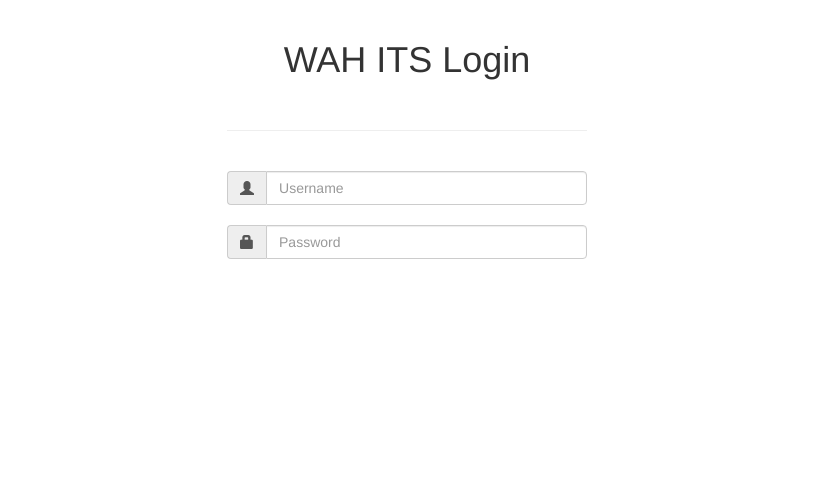
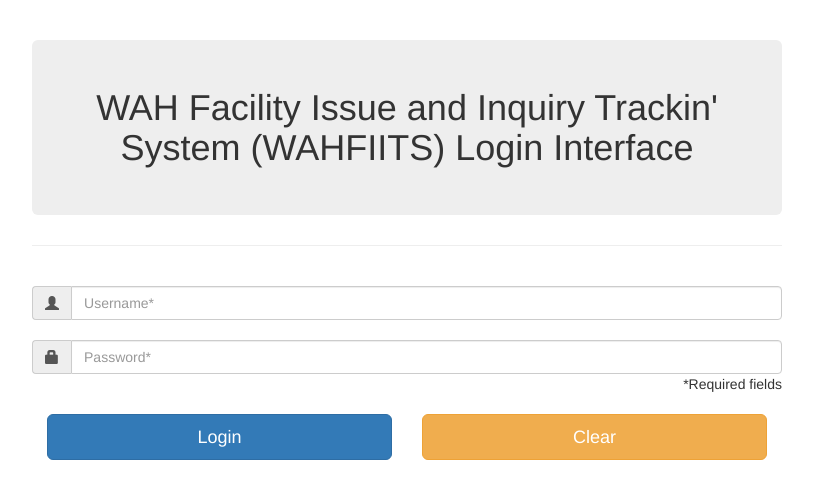
Before and after one commit to exs-xgg/wah_its, a PHP site: page /login.php in a window 1280 px wide. Shown: the top 499 px of the page, without its empty margins (233-1046 px from the left). Run offline with PHP 8.4, Linux system fonts and the light colour scheme; some libraries are stand-ins or nearby versions.

Commit message:
template update

```diff
--- a/login.php
+++ b/login.php
@@ -1,6 +1,6 @@
 <?php
 if (isset($_SESSION['user'])) {
-	header("location: home.php");
+	header("location: index.php");
 }else{
 	include 'pages/header.html';
 ?>
@@ -9,31 +9,98 @@ if (isset($_SESSION['user'])) {
 <body class="body">
 <div class="container">
 	<div class="row">
-		<div class="col-lg-4">&nbsp;</div>
-		<div class="col-lg-4">
+		<div class="col-lg-2 col-md-2 col-xs-1">&nbsp;</div>
+		<div class="col-lg-8 col-md-8 col-xs-10">
 			<br>
-			<h1 align="center">WAH ITS Login</h1>
-			<br>
+			<h1 align="center" class="jumbotron">WAH Facility Issue and Inquiry Trackin' System (WAHFIITS) Login Interface</h1>
 			<hr>
 			<br>
+
 			<form class="form form-action">
-				<label class="sr-only">Username</label>
+				<label class="sr-only">Username*</label>
 				  <div class="input-group">
 				    <div class="input-group-addon"><i class="glyphicon glyphicon-user"></i></div>
-				    <input type="text" class="form-control" placeholder="Username" name="usn" required>
+				    <input type="text" class="form-control" placeholder="Username*" id="usn" required>
 				  </div>
 				  <br>
-				<label class="sr-only">Password</label>
+				<label class="sr-only">Password*</label>
 				  <div class="input-group">
 				    <div class="input-group-addon"><i class="glyphicon glyphicon-lock"></i></div>
-				    <input type="password" class="form-control" placeholder="Password" class="pw" required>
+				    <input type="password" class="form-control" placeholder="Password*" id="pw" required>
 				  </div>
+				  <span class="pull-right">*Required fields</span>
+				  <br><br>
+
+
 			</form>
+			<div class="col-lg-6 col-md-6 col-xs-6">
+	  			<button class="btn btn-primary btn-lg" style="width: 100%" onclick="login()" id="loginbtn">Login</button>
+	  		</div>
+	  		<div class="col-lg-6 col-md-6 col-xs-6">
+	  			<button class="btn btn-warning btn-lg" style="width: 100%" onclick="clear()" id="clearbtn">Clear</button>
+	  		</div>
 		</div>
+		<div class="col-lg-2 col-md-2 col-xs-1">&nbsp;</div>
 	</div>
 
-</div>
+	<!-- <div class="modal fade" id="myModal" role="dialog">
+	    <div class="modal-dialog">
 
+	      <div class="modal-content">
+	        <div class="modal-header">
+	          <button type="button" class="close" data-dismiss="modal">&times;</button>
+	          <h4 class="modal-title">WAH ITS</h4>
+	        </div>
+	        <div class="modal-body">
+	          <h3 align="center">Loading, Please wait..</h3>
+	          <br>
+	          <div class="progress">
+				  <div class="progress-bar" role="progressbar" aria-valuenow="70"
+				  aria-valuemin="0" aria-valuemax="100" style="width:70%">
+				    <span class="sr-only">70% Complete</span>
+				  </div>
+				</div>
+	        </div>
+	        <div class="modal-footer">
+	          <button type="button" class="btn btn-default" data-dismiss="modal">Close</button>
+	        </div>
+	      </div>
+
+	    </div>
+	</div> -->
+<script type="text/javascript">
+	function login(){
+		if (($("#usn").val()!=="") && ($("#pw").val()!=="")) {
+			$("#loginbtn, #clearbtn, #usn, #pw").attr("disabled", "disabled");
+			toastr.info('','Logging in',{"progressBar": true, "timeout": "10000"});
+			$.ajax({
+				url: 'functions/auth.php?u=' + $("#usn").val() + '&p=' + $("#pw").val(),
+				success: function(result){
+					result = JSON.parse(result);
+					if(result.result == true) {
+						toastr.success("asd");
+
+						//GO TO INDEX
+
+					}else{
+						toastr.error("dsa");
+					}
+				},
+				error: function(){
+					toastr.error('',"<b>Error communicating with server</b>",{"progressBar": true});
+					$("#loginbtn, #clearbtn, #usn, #pw").removeAttr("disabled");
+				}
+			});
+		}else{
+			toastr.warning('','Input required fields',{"progressBar": true});
+		}
+
+	}
+	function clear(){
+		$("#usn").val('');
+		$("#pw").val('');
+	}
+</script>
 </body>
 </html>
 
--- a/package.json
+++ b/package.json
@@ -18,6 +18,7 @@
   "homepage": "https://github.com/exs-xgg/wah_its#readme",
   "dependencies": {
     "bootstrap": "^3.3.7",
-    "jquery": "^3.3.1"
+    "jquery": "^3.3.1",
+    "toastr": "^2.1.4"
   }
 }
--- a/pages/header.html
+++ b/pages/header.html
@@ -3,6 +3,9 @@
 <head>
 	<title>WAH Issue Tracking System</title>
 	<link rel="stylesheet" type="text/css" href="node_modules/bootstrap/dist/css/bootstrap.min.css">
+	<link rel="stylesheet" type="text/css" href="node_modules/toastr/build/toastr.min.css">
 	<script src="node_modules/jquery/dist/jquery.min.js"></script>
 	<script src="node_modules/bootstrap/dist/js/bootstrap.min.js"></script>
+	<script src="node_modules/toastr/build/toastr.min.js"></script>
+
 </head>
```
Also changed, not shown: functions/auth.php (added, +11 -0 lines), functions/db_con.php (added, +12 -0 lines), home.php (added), package-lock.json, pages/nav.html (added).
